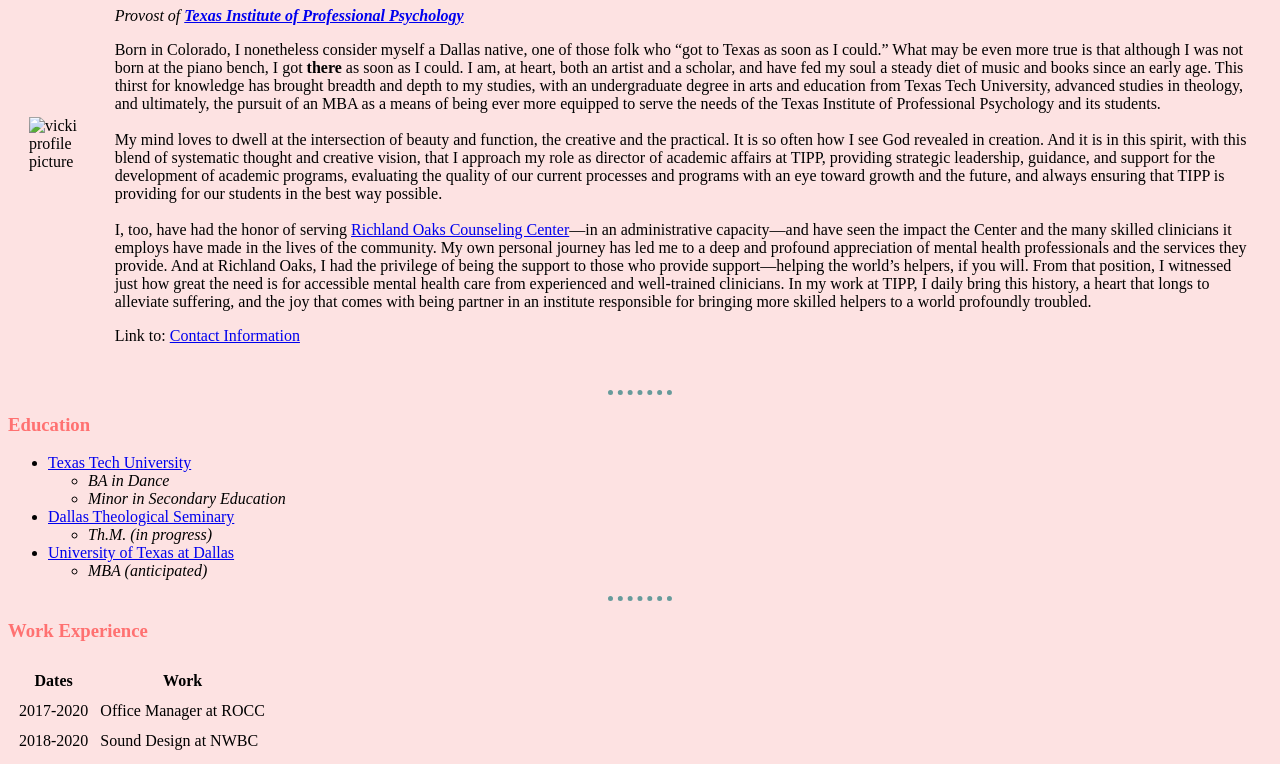
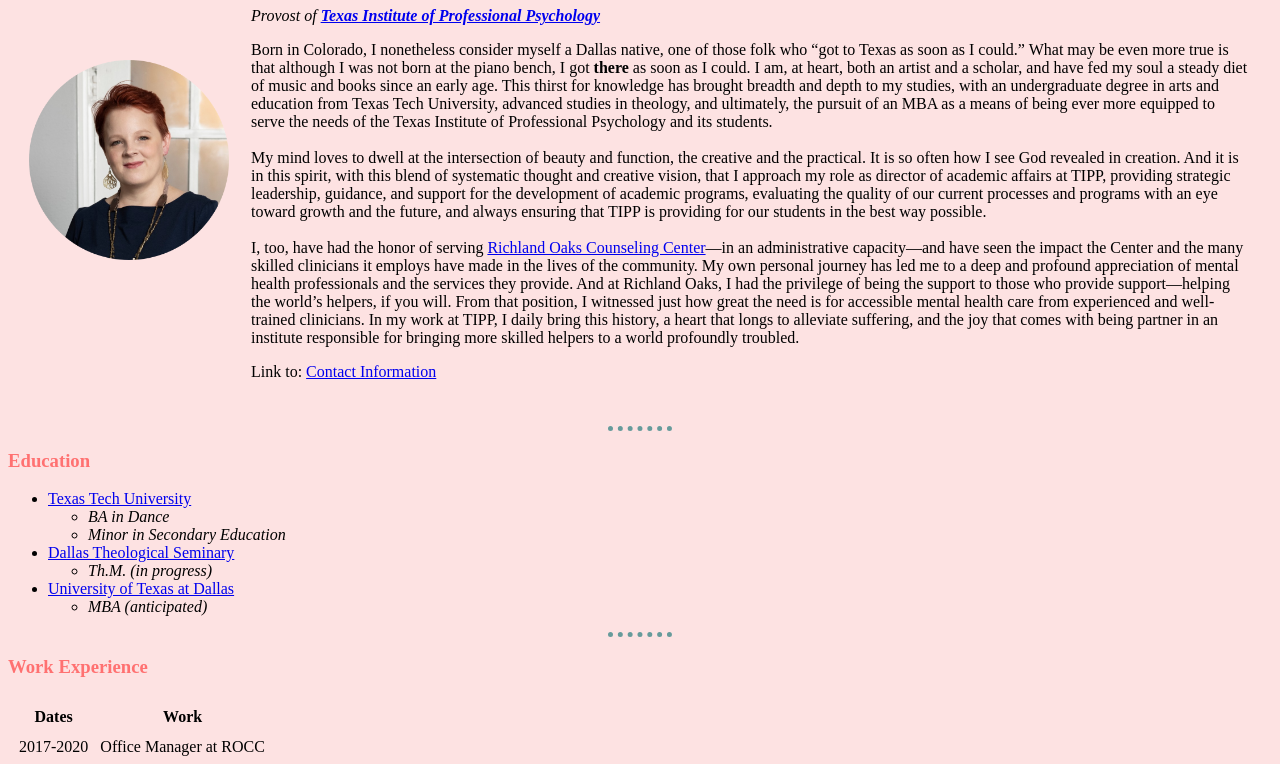
Before and after one commit to mohalaproductions/cv, a plain HTML site: page index.html in a window 1280 px wide. Shown: the part 102-866 px from the top of the page. Drawn offline with Linux system fonts and the light colour scheme; the site is published under a folder, as on GitHub Pages, so addresses that start at the root find nothing.

Commit message:
Update index.html

```diff
--- a/index.html
+++ b/index.html
@@ -16,7 +16,7 @@
   </style>
   <table cellspacing="20">
     <tr>
-      <td><img src="/Images/vicki.png" class="vicki" alt="vicki profile picture"></td>
+      <td><img src="Images/vicki.png" class="vicki" alt="vicki profile picture"></td>
       <td>
         <h1>Vicki Clear</h1>
         <p><em>Provost of <a href="https://www.txinstitute.org/"><strong>Texas Institute of Professional Psychology</strong></a></em></p>
```
